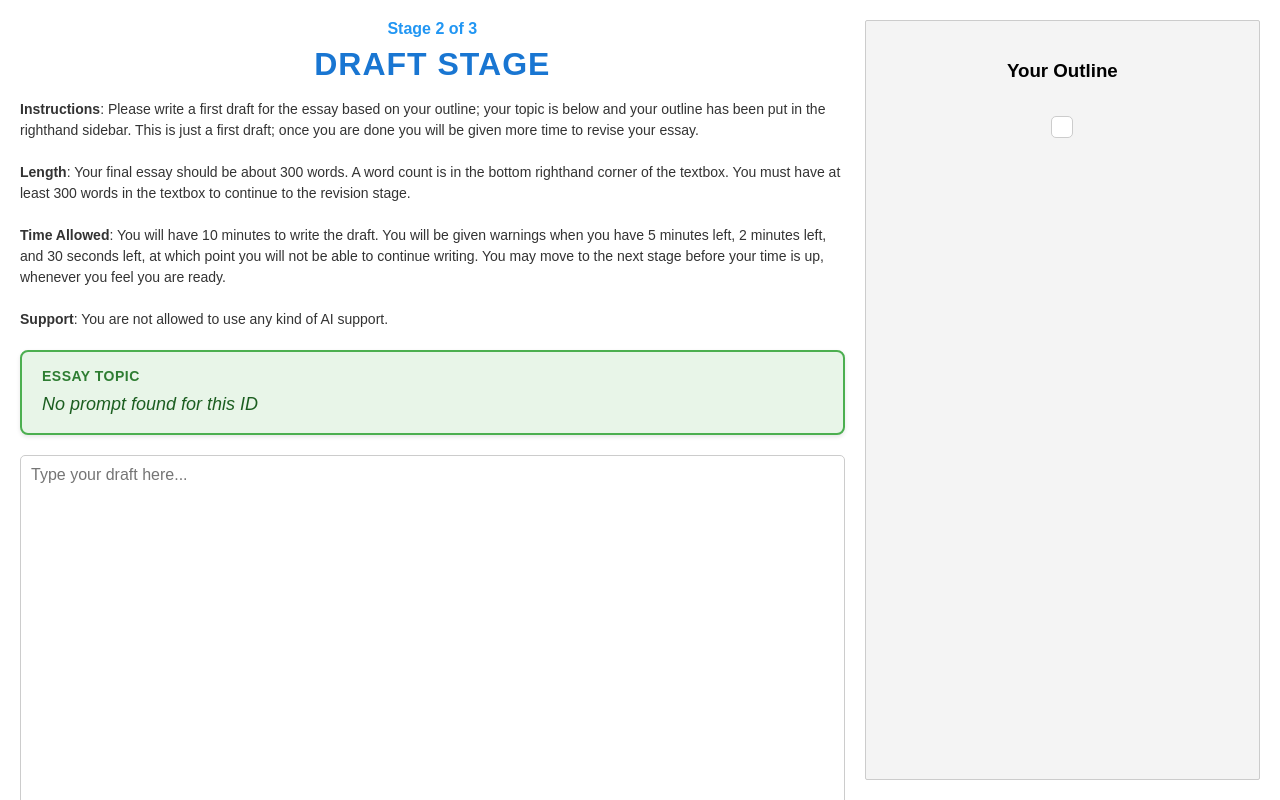
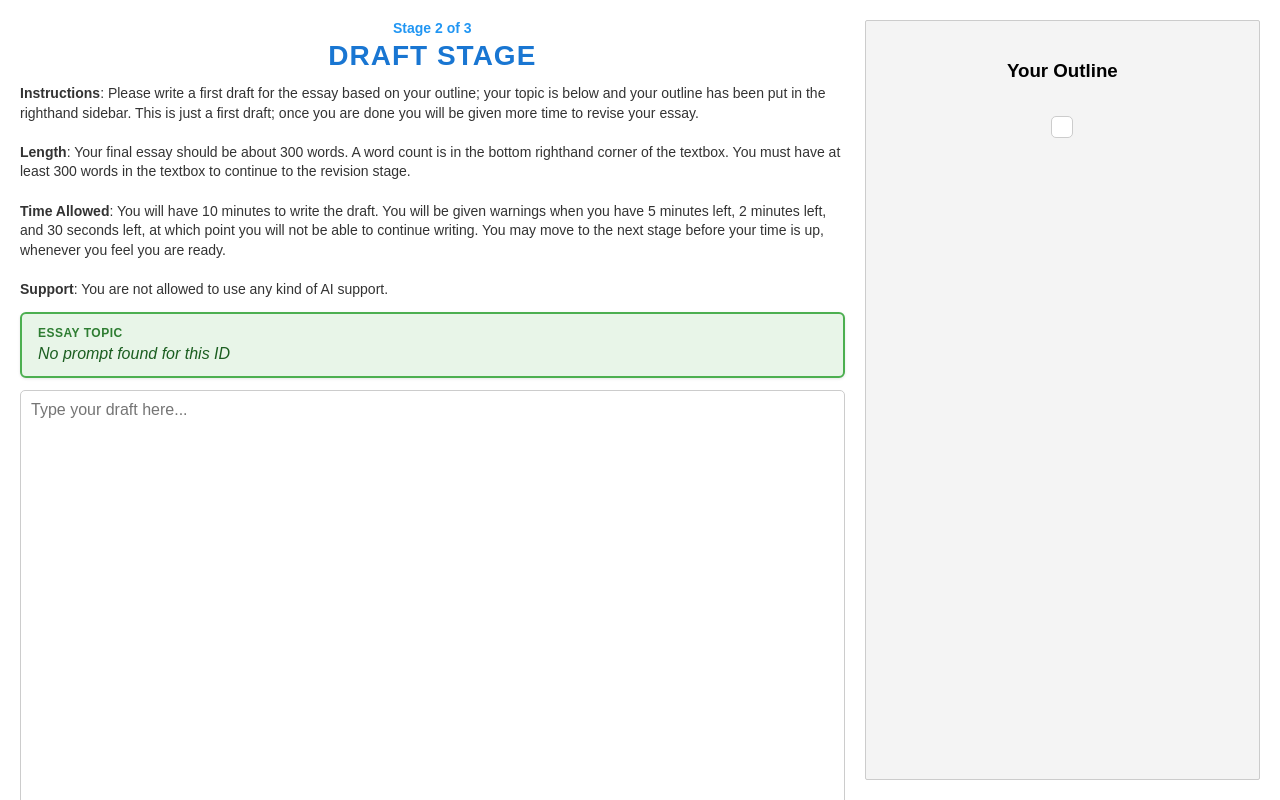
Before and after one commit to kgero/ai-writing-ownership-study, a React (Vite) app in the folder client/: page /draft/1/1/1 in a window 1280 px wide. Shown: the top 800 px of the page. Built offline with nearby package versions, Linux system fonts and the light colour scheme; no server answers.

Commit message:
more compact instructions header

```diff
--- a/client/src/WritingStage.jsx
+++ b/client/src/WritingStage.jsx
@@ -435,36 +435,36 @@ export default function WritingStage({ stageName, nextStage }) {
   return (
     <div className="container">
       <div className="editor" style={editorStyle}>
-        {/* Stage Progress Indicator */}
+        {/* Compact Stage Progress Indicator */}
         <div style={{
-          fontSize: "16px",
+          fontSize: "14px",
           fontWeight: "600",
           color: "#2196F3",
-          marginBottom: "8px",
+          marginBottom: "4px",
           textAlign: "center"
         }}>
           Stage {getStageNumber()} of 3
         </div>
 
-        {/* Enhanced Stage Title */}
+        {/* Compact Stage Title */}
         <h1 style={{
-          fontSize: "32px",
+          fontSize: "28px",
           fontWeight: "700",
           color: "#1976D2",
           textAlign: "center",
-          margin: "0 0 16px 0",
+          margin: "0 0 12px 0",
           textTransform: "uppercase",
           letterSpacing: "1px"
         }}>
           {stageName} Stage
         </h1>
 
-        {/* Enhanced Instructions */}
+        {/* Compact Instructions */}
         <div style={{
           fontSize: "14px",
-          lineHeight: "1.5",
+          lineHeight: "1.4",
           color: "#333",
-          marginBottom: "20px"
+          marginBottom: "12px"
         }}>
           <div
             style={{ whiteSpace: "pre-wrap" }}
@@ -480,40 +480,40 @@ export default function WritingStage({ stageName, nextStage }) {
             backgroundColor: "#fff3cd",
             border: "1px solid #ffeaa7",
             borderRadius: "6px",
-            padding: "12px 16px",
-            margin: "16px 0",
+            padding: "8px 12px",
+            margin: "8px 0",
             color: "#856404",
-            fontSize: "14px",
+            fontSize: "13px",
             fontWeight: "500"
           }}>
             ⚠️ <strong>Note:</strong> Once you submit your outline, you will move directly to the revision stage to work on an AI-generated draft.
           </div>
         )}
 
-        {/* Enhanced essay topic styling */}
+        {/* Compact Essay Topic */}
         <div style={{
           backgroundColor: "#e8f5e8",
           border: "2px solid #4CAF50",
-          borderRadius: "8px",
-          padding: "16px 20px",
-          margin: "20px 0",
-          boxShadow: "0 2px 4px rgba(0,0,0,0.1)"
+          borderRadius: "6px",
+          padding: "12px 16px",
+          margin: "12px 0",
+          boxShadow: "0 1px 3px rgba(0,0,0,0.1)"
         }}>
           <div style={{
-            fontSize: "14px",
+            fontSize: "12px",
             fontWeight: "600",
             color: "#2e7d32",
             textTransform: "uppercase",
             letterSpacing: "0.5px",
-            marginBottom: "8px"
+            marginBottom: "4px"
           }}>
             Essay Topic
           </div>
           <div style={{
-            fontSize: "18px",
+            fontSize: "16px",
             fontWeight: "500",
             color: "#1b5e20",
-            lineHeight: "1.4",
+            lineHeight: "1.3",
             fontStyle: "italic"
           }}>
             {promptText}
```
